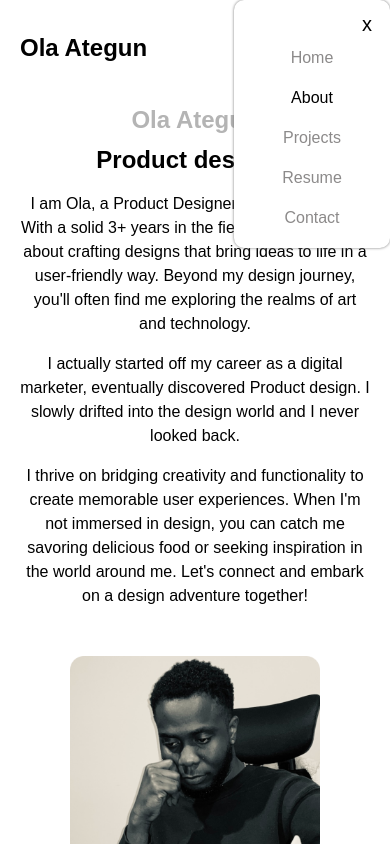
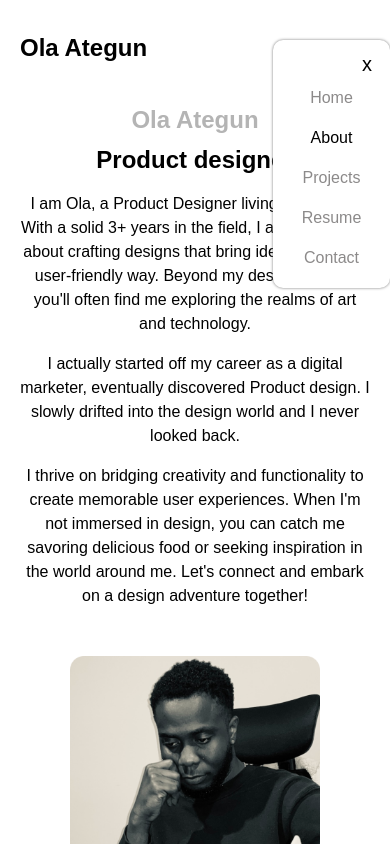
Before and after one commit to MainaMary/portfolio-website, a website: page html/about.html in a window 390 px wide. Both pictures are taken after a click on the element 363 px from the left and 48 px from the top of the page. Shown: the top 844 px of the page. Drawn offline with nearby package versions, Linux system fonts and the light colour scheme; files that its build step writes are made by us from their sources; a web font is replaced by a local one.

Commit message:
fix nav mobile view

```diff
--- a/js/index.js
+++ b/js/index.js
@@ -87,13 +87,13 @@ menuIcon.addEventListener("click", () => {
     navList.style.position = "absolute";
     navList.style.right = "0px";
     navList.style.borderRadius = "10px";
-    navList.style.top = "0px";
+    navList.style.top = "40px";
     navList.style.padding = "10px";
     navList.style.transform = "translateX(0)";
     navList.style.backgroundColor = "#ffffff";
     navList.style.zIndex = "999";
     navList.style.textAlign = "center";
-    navList.style.width = "40%";
+    navList.style.width = "30%";
     navList.style.boxShadow = " 0 0 3px #777";
   } else {
     navList.style.display = "none";
```
Also changed, not shown: dist/index.html.
